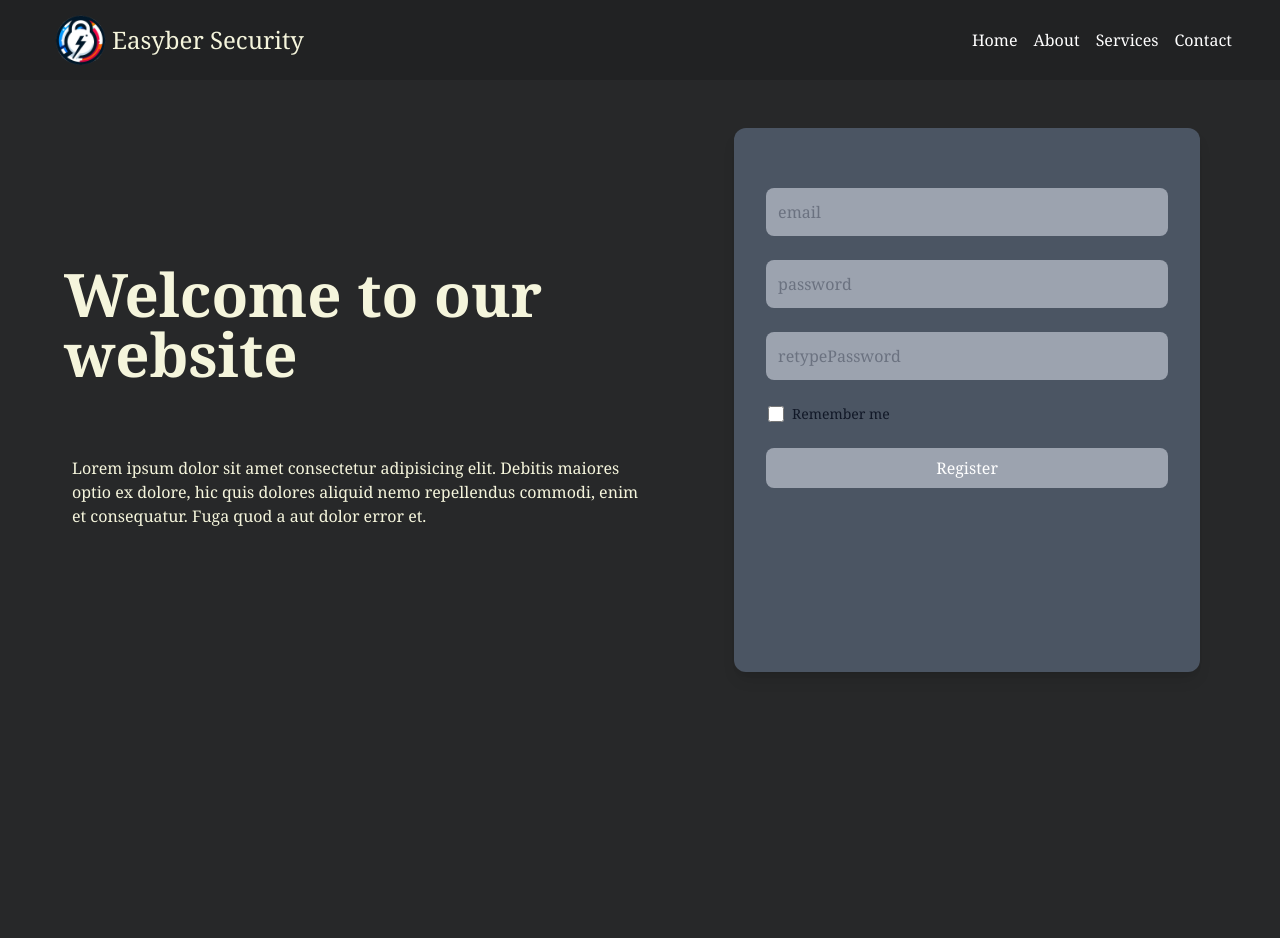
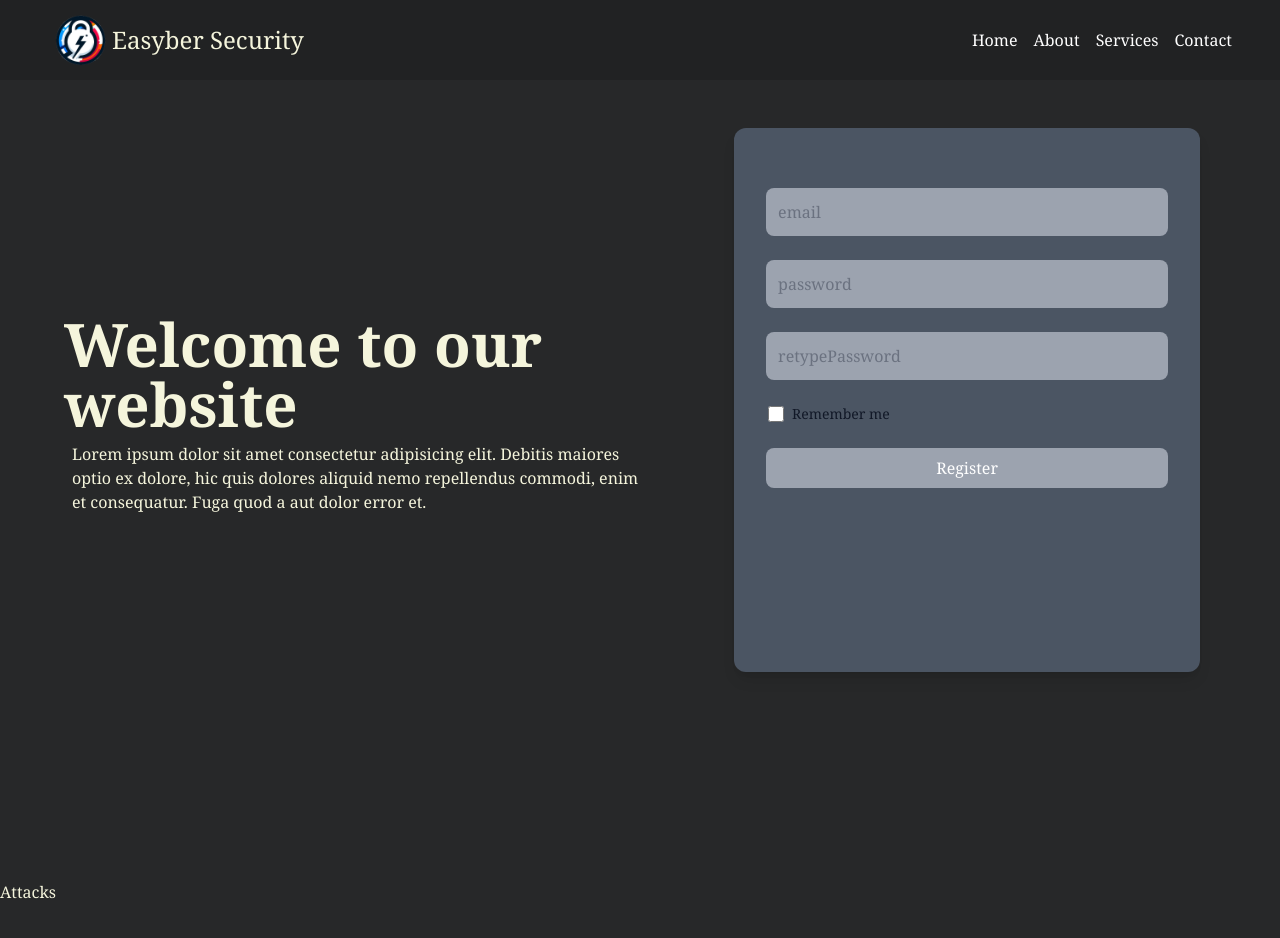
Before and after one commit to MuratOzte/Cyber-security-project, a React (Vite) app in the folder client/: page / in a window 1280 px wide. Shown: the top 938 px of the page. Before the commit the page ends 800 px from the top, so only its background shows below. Built offline with nearby package versions, Linux system fonts and the light colour scheme.

Commit message:
Add Attacks component and adjust layout

```diff
--- a/client/src/App.tsx
+++ b/client/src/App.tsx
@@ -1,9 +1,11 @@
+import Attacks from './components/home/Attacks';
 import Hero from './components/home/hero';
 import Nav from './components/nav/nav';
 function App() {
     return (
         <div className="snap-y">
             <Hero />
+            <Attacks />
         </div>
     );
 }
--- /dev/null
+++ b/client/src/components/home/Attacks.tsx
@@ -0,0 +1,11 @@
+const Attacks = () => {
+    return (
+        <div className="h-[100vh]">
+            <div>
+                <h1>Attacks</h1>
+            </div>
+        </div>
+    );
+};
+
+export default Attacks;
--- a/client/src/components/home/HeroText.tsx
+++ b/client/src/components/home/HeroText.tsx
@@ -1,8 +1,8 @@
 const HeroText = () => {
     return (
-        <div className="w-1/2 h-full ml-12">
+        <div className="w-1/2 h-full ml-12 flex">
             {/* big text */}
-            <div className="flex flex-col items-center justify-center space-y-16 h-full">
+            <div className="flex flex-col items-center justify-start h-full mt-[40%]">
                 <h1 className="text-6xl font-bold">Welcome to our website</h1>
                 {/* small text */}
                 <p className="text-l p-2">
--- a/client/src/components/home/LoginContainer.tsx
+++ b/client/src/components/home/LoginContainer.tsx
@@ -40,7 +40,7 @@ const LoginContainer = () => {
     };
 
     return (
-        <div className="w-1/2 h-full p-12 px-4 sm:px-16">
+        <div className="w-1/2 h-4/5 p-12 px-4 sm:px-16">
             <div className="w-full h-full rounded-xl bg-gray-600 p-8 shadow-lg">
                 <form className="flex flex-col space-y-6 items-center h-full mt-7">
                     <input
--- a/client/src/components/home/hero.tsx
+++ b/client/src/components/home/hero.tsx
@@ -3,7 +3,7 @@ import LoginContainer from './LoginContainer';
 
 const Hero = () => {
     return (
-        <div className="flex gap-5 mx-4 h-[80vh]">
+        <div className="flex gap-5 mx-4 h-[100vh]">
             <HeroText />
             <LoginContainer />
         </div>
```
